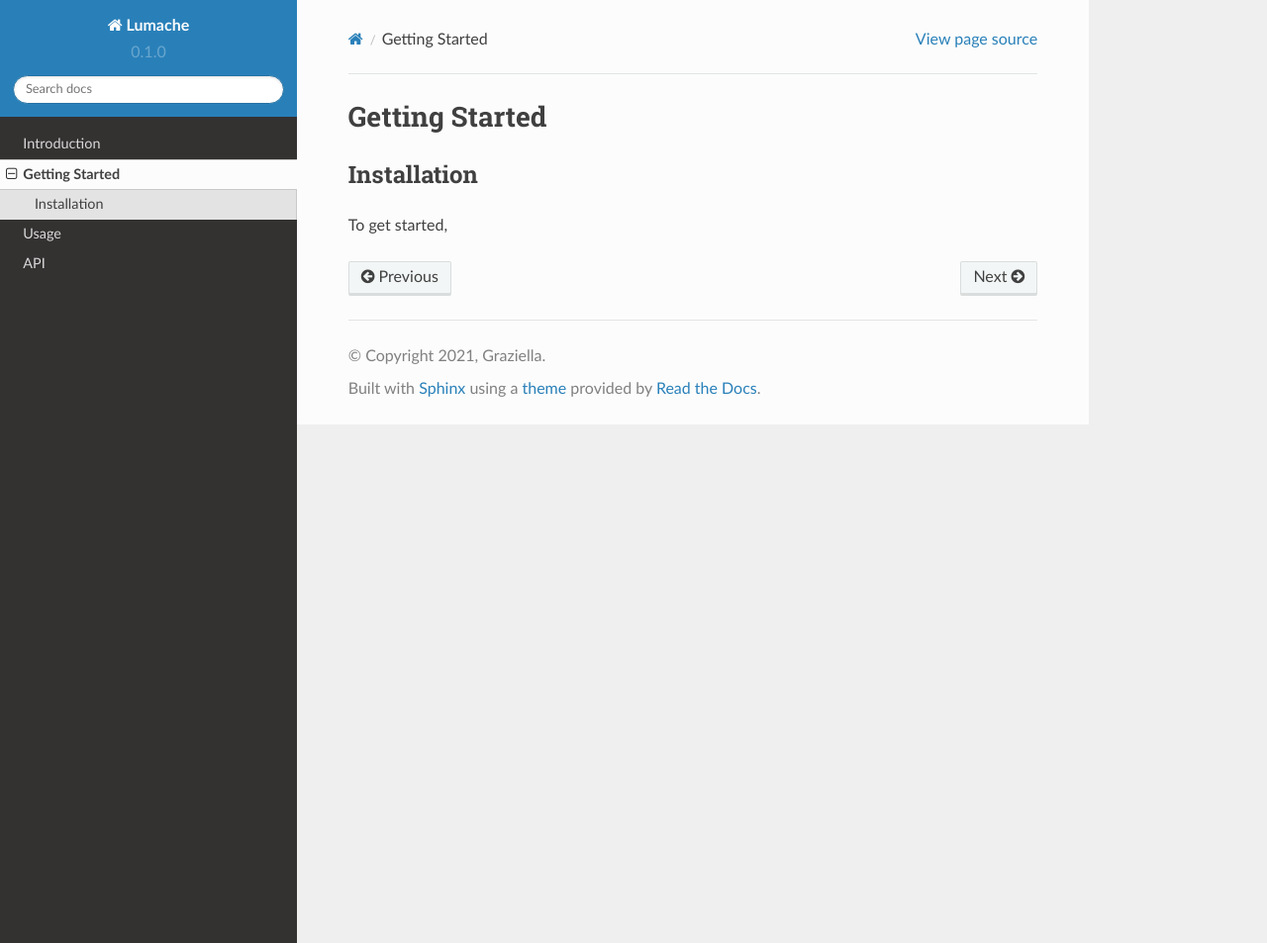
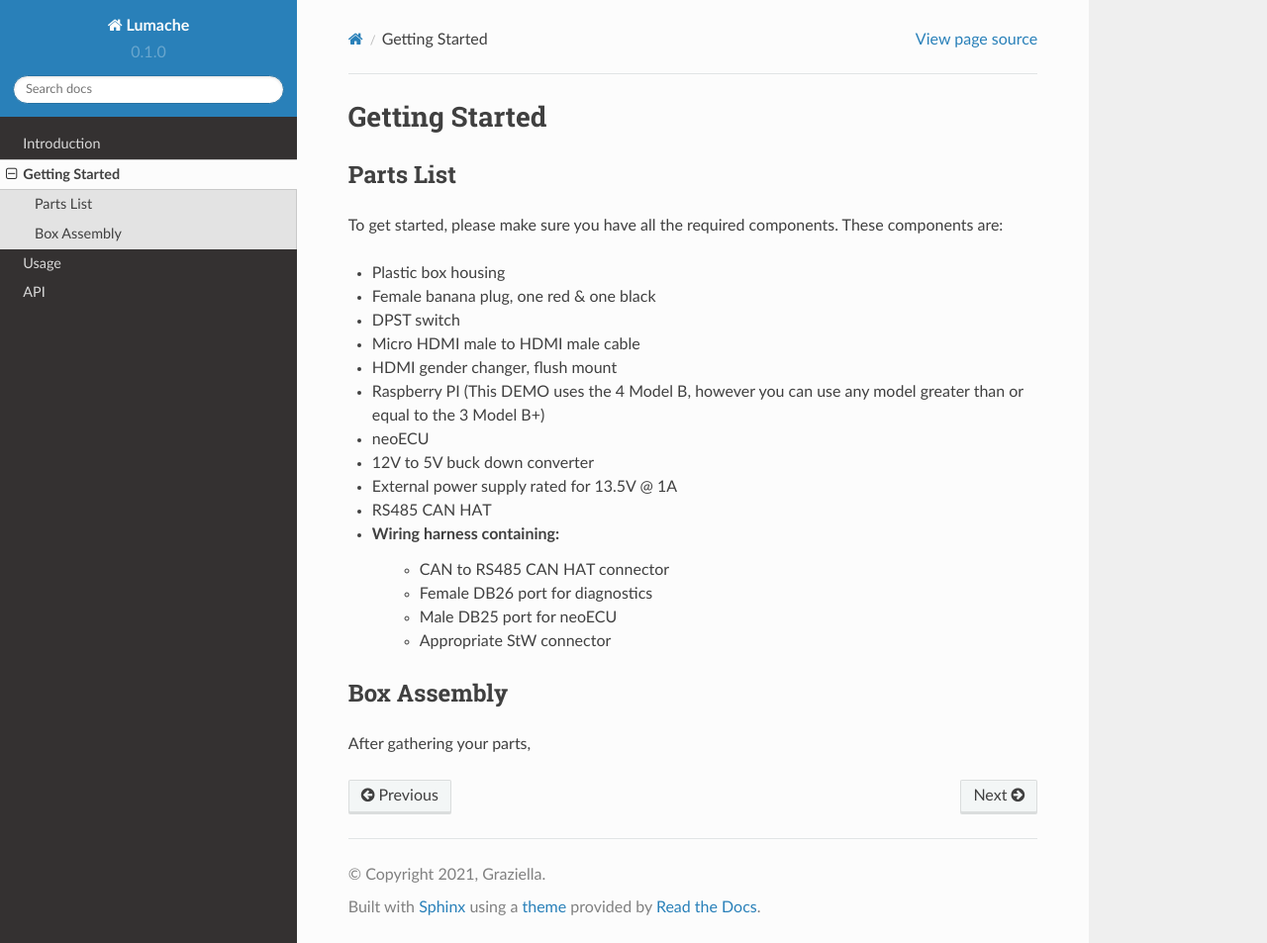
Before and after one commit to DaSausiBoi/VW-DEMO-Docs, a Sphinx documentation site: the page built from docs/source/getting_started.rst, in a window 1280 px wide and 953 px high. Shown: the whole window at 99% size. Built offline with Sphinx 7.4.7 and the Read the Docs theme 2.0.0, drawn with Linux system fonts in a browser that asks for light colours.

Commit message:
added parts list

```diff
--- a/docs/source/getting_started.rst
+++ b/docs/source/getting_started.rst
@@ -1,7 +1,28 @@
 Getting Started
 ===============
 
-Installation
+Parts List
+----------
+
+To get started, please make sure you have all the required components. These components are:
+
+- Plastic box housing
+- Female banana plug, one red & one black
+- DPST switch
+- Micro HDMI male to HDMI male cable
+- HDMI gender changer, flush mount
+- Raspberry PI (This DEMO uses the 4 Model B, however you can use any model greater than or equal to the 3 Model B+)
+- neoECU
+- 12V to 5V buck down converter
+- External power supply rated for 13.5V @ 1A
+- RS485 CAN HAT
+- Wiring harness containing:
+    - CAN to RS485 CAN HAT connector
+    - Female DB26 port for diagnostics
+    - Male DB25 port for neoECU
+    - Appropriate StW connector
+
+Box Assembly
 ------------
 
-To get started,
+After gathering your parts,
```
